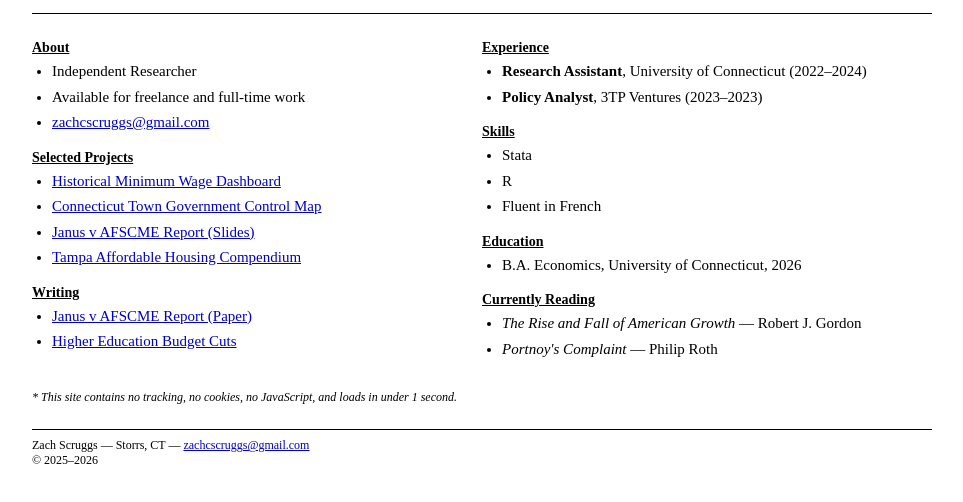
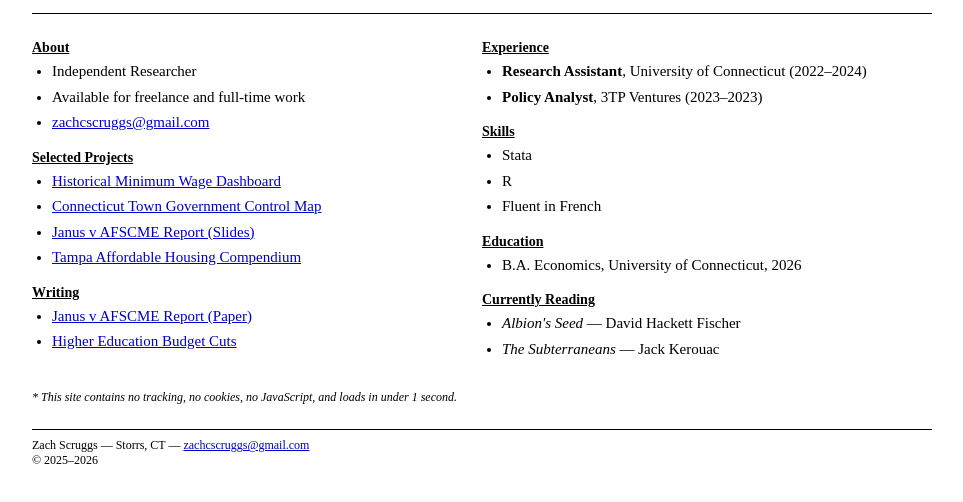
Before and after one commit to zachcscruggs-cloud/zachcscruggs, a plain HTML site: page index.html in a window 1280 px wide. Shown: the part 74-576 px from the top of the page, without its empty margins (8-971 px from the left). Drawn offline with Linux system fonts and the light colour scheme.

Commit message:
Update index.html
updated reading list

```diff
--- a/index.html
+++ b/index.html
@@ -73,8 +73,8 @@
       </ul>
       <h2>Currently Reading</h2>
       <ul>
-        <li><em>The Rise and Fall of American Growth</em> &mdash; Robert J. Gordon</li>
-        <li><em>Portnoy's Complaint</em> &mdash; Philip Roth</li>
+        <li><em>Albion's Seed</em> &mdash; David Hackett Fischer</li>
+        <li><em>The Subterraneans</em> &mdash; Jack Kerouac</li>
       </ul>
     </div>
   </div>
```
